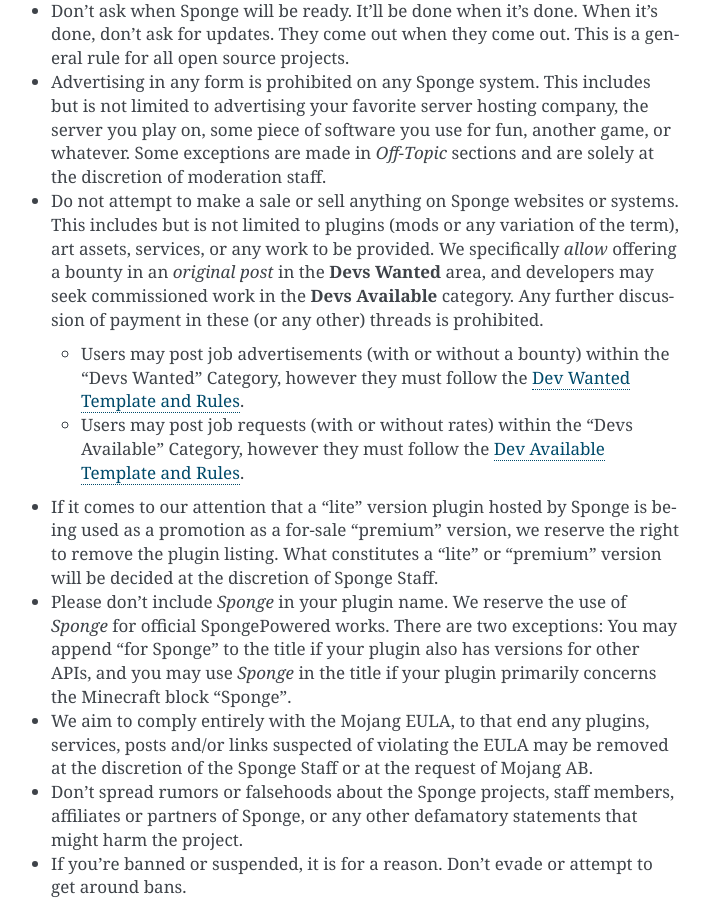
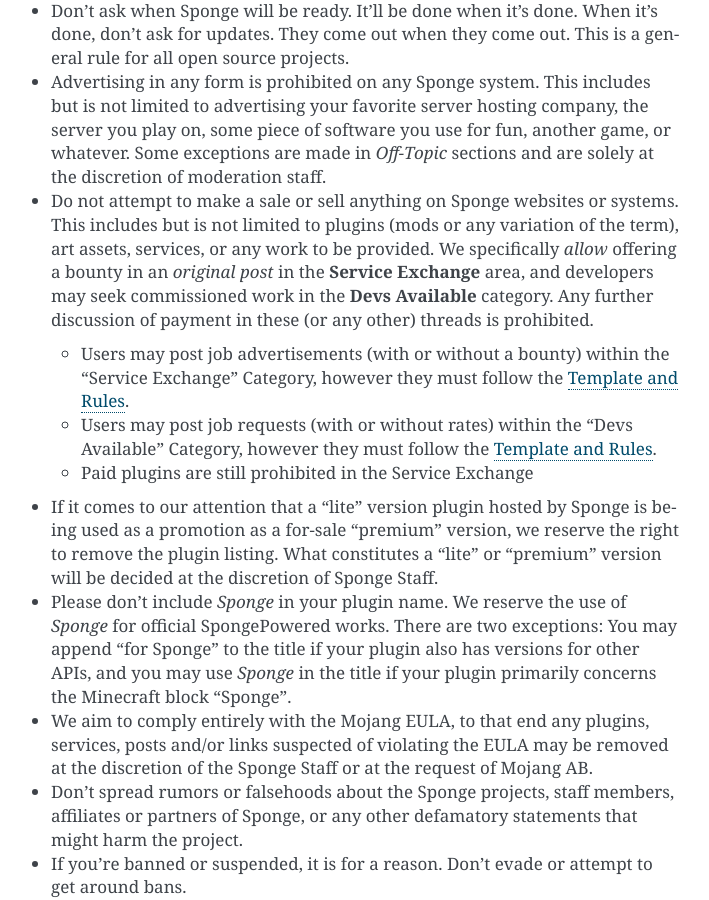
Before and after one commit to SpongePowered/SpongeDocs, a Sphinx documentation site: the page built from source/about/rules.rst, in a window 1280 px wide and 900 px high, scrolled down 1046 px. Shown: the whole window, without its empty margins (399-1108 px from the left). Built offline with Sphinx 7.4.7, drawn with Linux system fonts in a browser that asks for light colours; pages that are not in the unit, such as notebooks, are missing from menus.

Commit message:
Updated branding to Service Exchange

```diff
--- a/source/about/rules.rst
+++ b/source/about/rules.rst
@@ -50,14 +50,16 @@
 
 * Do not attempt to make a sale or sell anything on Sponge websites or systems. This includes but is not limited to
   plugins (mods or any variation of the term), art assets, services, or any work to be provided. We specifically
-  *allow* offering a bounty in an *original post* in the **Devs Wanted** area, and developers may seek commissioned work
+  *allow* offering a bounty in an *original post* in the **Service Exchange** area, and developers may seek commissioned work
   in the **Devs Available** category. Any further discussion of payment in these (or any other) threads is prohibited.
 
-  - Users may post job advertisements (with or without a bounty) within the “Devs Wanted” Category, however they must
-    follow the `Dev Wanted Template and Rules <https://forums.spongepowered.org/t/devs-wanted-template-guidelines/15531>`__.
+  - Users may post job advertisements (with or without a bounty) within the “Service Exchange” Category, however they must
+    follow the `Template and Rules <https://forums.spongepowered.org/t/service-exchange-template-guidelines/15531>`__.
 
   - Users may post job requests (with or without rates) within the “Devs Available” Category, however they must follow
-    the `Dev Available Template and Rules <https://forums.spongepowered.org/t/devs-available-template-guidelines/15532>`__.
+    the `Template and Rules <https://forums.spongepowered.org/t/devs-available-template-guidelines/15532>`__.
+
+  - Paid plugins are still prohibited in the Service Exchange
 
 * If it comes to our attention that a "lite" version plugin hosted by Sponge is being used as a promotion as a for-sale
   "premium" version, we reserve the right to remove the plugin listing. What constitutes a "lite" or "premium" version
```
